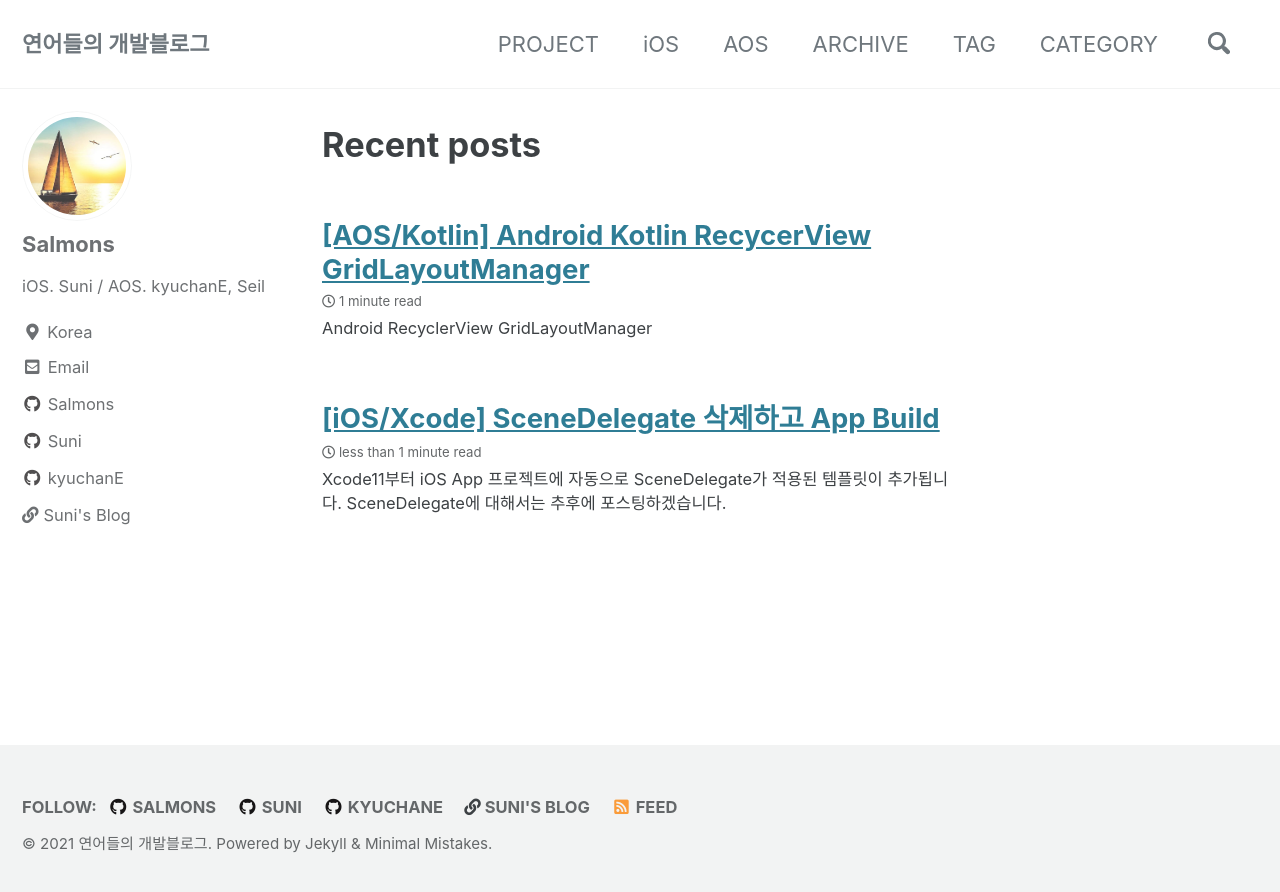
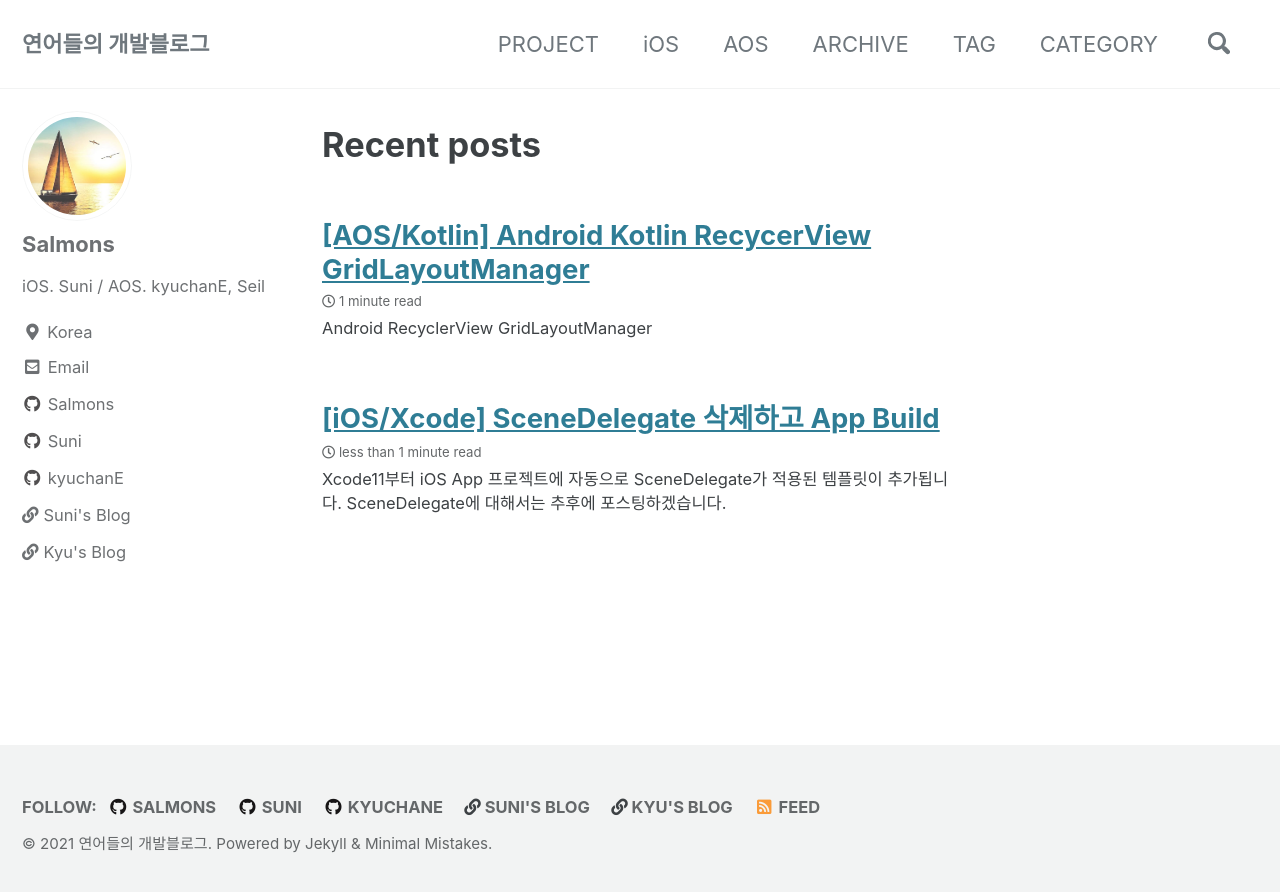
Before and after one commit to SalmonsDev/SalmonsDev.github.io, a Jekyll site: the page built from index.html, in a window 1280 px wide. Shown: the top 892 px of the page. Built offline with Jekyll 4.4.1, drawn with Linux system fonts in a browser that asks for light colours; cached includes are drawn as plain includes; the list of posts is cut into pages by our own code.

Commit message:
21.01.13 add kyu blog
21.01.13 add kyu blog

```diff
--- a/_config.yml
+++ b/_config.yml
@@ -125,6 +125,9 @@ author:
     - label: "Suni's Blog"
       icon: ""
       url: "https://sunidev.github.io"
+    - label: "Kyu's Blog"
+      icon: ""
+      url: "https://kyuchane.github.io/"
 # Site Footer
 footer:
   links:
@@ -155,6 +158,9 @@ footer:
     - label: "Suni's Blog"
       icon: ""
       url: "https://sunidev.github.io"
+    - label: "Kyu's Blog"
+      icon: ""
+      url: "https://kyuchane.github.io/"
 
 
 # Reading Files
```
